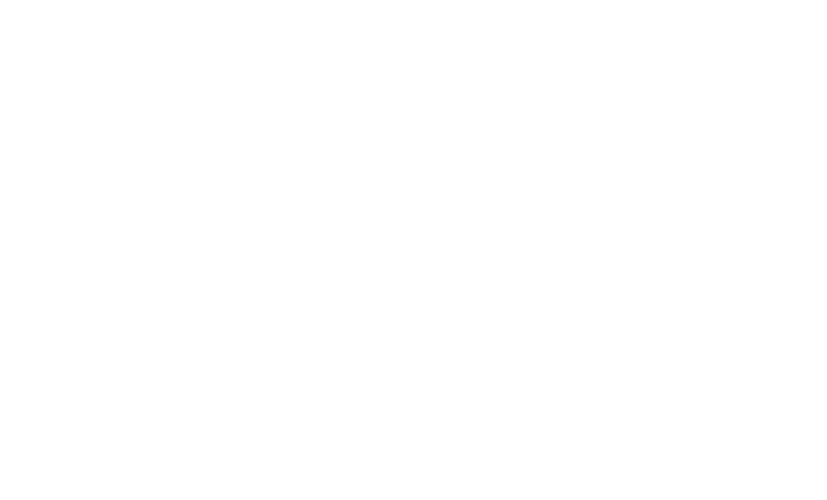
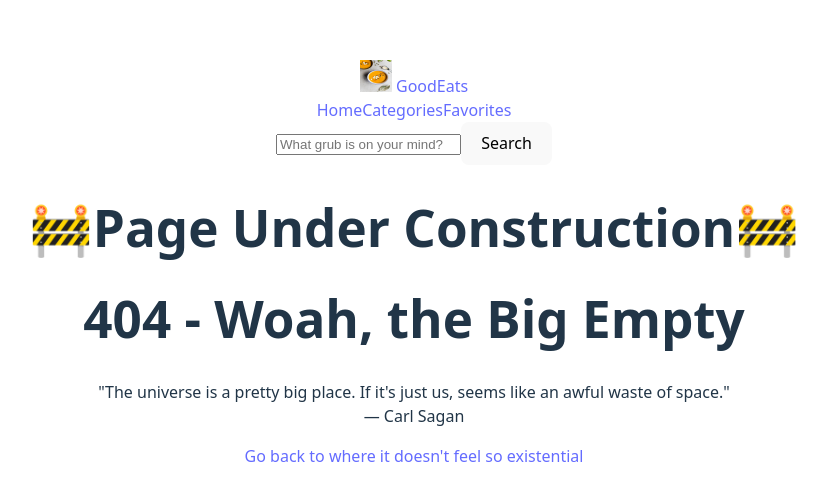
Before and after one commit to VJQuiles/React_Recipe_App, a React app: page /not-found in a window 1280 px wide. Before the commit this address had no page. Shown: the part 136-636 px from the top of the page, without its empty margins (226-1053 px from the left). Built offline with nearby package versions, Linux system fonts and the light colour scheme; the HTML template or start-up script is replaced by a standard one.

Commit message:
Trying to set up the not found pages, and now any object i try and click is not found. I know its a timing issue with my fetch calls and my navigation. Got lost in the sauce and havent commited in a bit. After this, I have local storage and thats it

```diff
--- a/src/App.jsx
+++ b/src/App.jsx
@@ -6,6 +6,7 @@ import FavoritesPage from './pages/Favorites'
 import HomePage from './pages/Home'
 import RecipeDetail from './pages/RecipeDetail'
 import SearchResultPage from './pages/SearchResult'
+import NotFoundPage from './pages/NotFoundPage'
 
 
 function App() {
@@ -20,6 +21,8 @@ function App() {
           <Route path='categories' element={<CategoryPage />} />
           <Route path='recipes/:slug' element={<RecipeDetail />} />
           <Route path='search' element={<SearchResultPage />} />
+          <Route path="*" element={<NotFoundPage />} />
+          <Route path="/not-found" element={<NotFoundPage />} />
         </Route>
       </Routes>
     </>
--- a/src/pages/Home.jsx
+++ b/src/pages/Home.jsx
@@ -2,13 +2,18 @@ import useFetch from "../hooks/useFetch"
 import ContentCard from "../components/pageLayout/ContentCard"
 import { Container, Row, Col } from "react-bootstrap"
 import Spinners from "/src/components/pageUtil/Spinners.jsx"
+import { useNavigate } from "react-router-dom"
 
 
 export default function HomePage() {
 
-    const url = "https://www.themealdb.com/api/json/v1/1/search.php?s=Arrabiata"
+    const navigate = useNavigate()
+
+    const url = "https://www.themealdb.com/api/json/v1/1/search.php?s="
 
     const { data, loading, error } = useFetch(url)
+
+    const meals = data?.meals || []
 
     if (loading) {
         return (
@@ -16,13 +21,11 @@ export default function HomePage() {
         )
     }
 
-    if (error) {
-        return (
-            <Alert variant="danger">Error: {error.message}</Alert>
-        )
+    if (error || meals === 0) {
+        navigate("/not-found")
+        return null
     }
 
-    const meals = data?.meals || []
 
     return (
         <>
--- /dev/null
+++ b/src/pages/NotFoundPage.jsx
@@ -0,0 +1,17 @@
+import { Link } from "react-router-dom";
+import { Container } from "react-bootstrap";
+
+export default function NotFoundPage() {
+    return (
+        <Container className="text-center mt-5">
+            <h1>404 - Woah, the Big Empty</h1>
+            <p className="mb-4">
+                "The universe is a pretty big place. If it's just us, seems like an awful waste of space."
+                <br />— Carl Sagan
+            </p>
+            <Link to="/" className="btn btn-primary">
+                Go back to where it doesn't feel so existential
+            </Link>
+        </Container>
+    );
+}
--- a/src/pages/RecipeDetail.jsx
+++ b/src/pages/RecipeDetail.jsx
@@ -1,34 +1,38 @@
+import { useEffect } from "react"
 import { Container, Row, Col } from "react-bootstrap"
 import ContentCard from "/src/components/pageLayout/ContentCard.jsx"
-import { useParams } from "react-router-dom"
+import { useParams, useNavigate } from "react-router-dom"
 import useFav from "/src/hooks/useFav"
 import useFetch from "../hooks/useFetch"
 import Spinners from "/src/components/pageUtil/Spinners.jsx"
 
+export default function RecipeDetails() {
 
-export default function RecipeDetails() {
+    const navigate = useNavigate()
 
     const { slug } = useParams()
 
     const url = `https://www.themealdb.com/api/json/v1/1/lookup.php?i=${slug}`
 
     const { data, loading, error } = useFetch(url)
-
     const { favorites, addToFav, removeFromFav } = useFav()
 
+    const selectedRecipe = Array.isArray(data?.meals) ? data.meals[0] : null
+
+    console.log({ loading, error, selectedRecipe, navigate })
+    useEffect(() => {
+        if ((!loading && (error || !selectedRecipe))) {
+            navigate("/not-found")
+        }
+    }, [loading, error, selectedRecipe, navigate])
+
     if (loading) {
-        return (
-            <Spinners animation="border" role="status" />
-        )
+        return <Spinners animation="border" role="status" />
     }
 
-    if (error) {
-        return (
-            <Alert variant="danger">Error: {error.message}</Alert>
-        )
+    if (!selectedRecipe) {
+        return <p>Recipe not found: {slug}</p>
     }
-
-    const selectedRecipe = Array.isArray(data?.meals) ? data.meals[0] : null
 
     const isFav = favorites.some((fav) => fav.idMeal === slug)
 
@@ -36,15 +40,10 @@ export default function RecipeDetails() {
         if (isFav) {
             removeFromFav(selectedRecipe.idMeal)
             console.log("Remove pressed")
-        }
-        else {
+        } else {
             addToFav(selectedRecipe)
             console.log("Add pressed")
         }
-    }
-
-    if (!selectedRecipe) {
-        return <p>Are you tired of looking at this yet? {slug}</p>
     }
 
     return (
```
